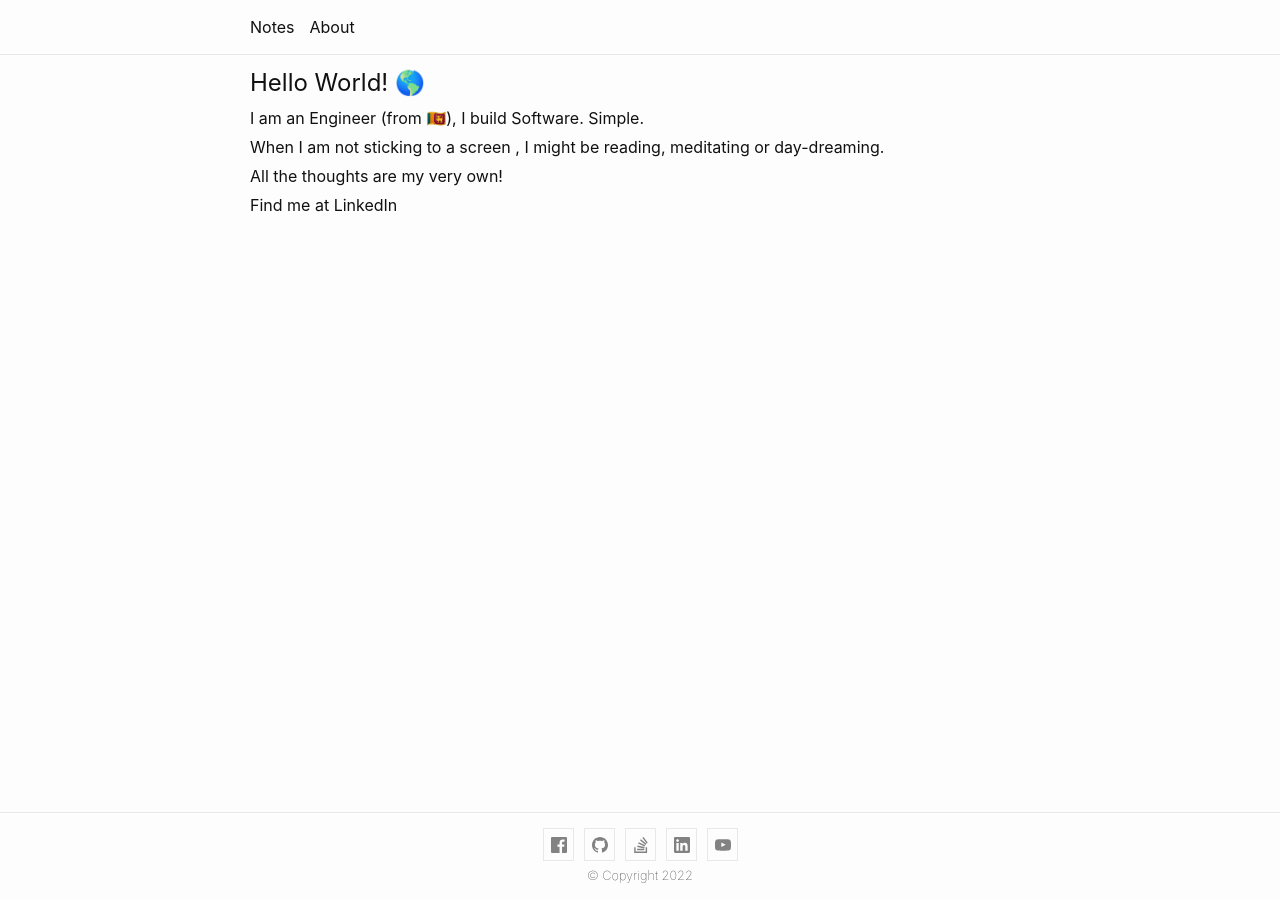
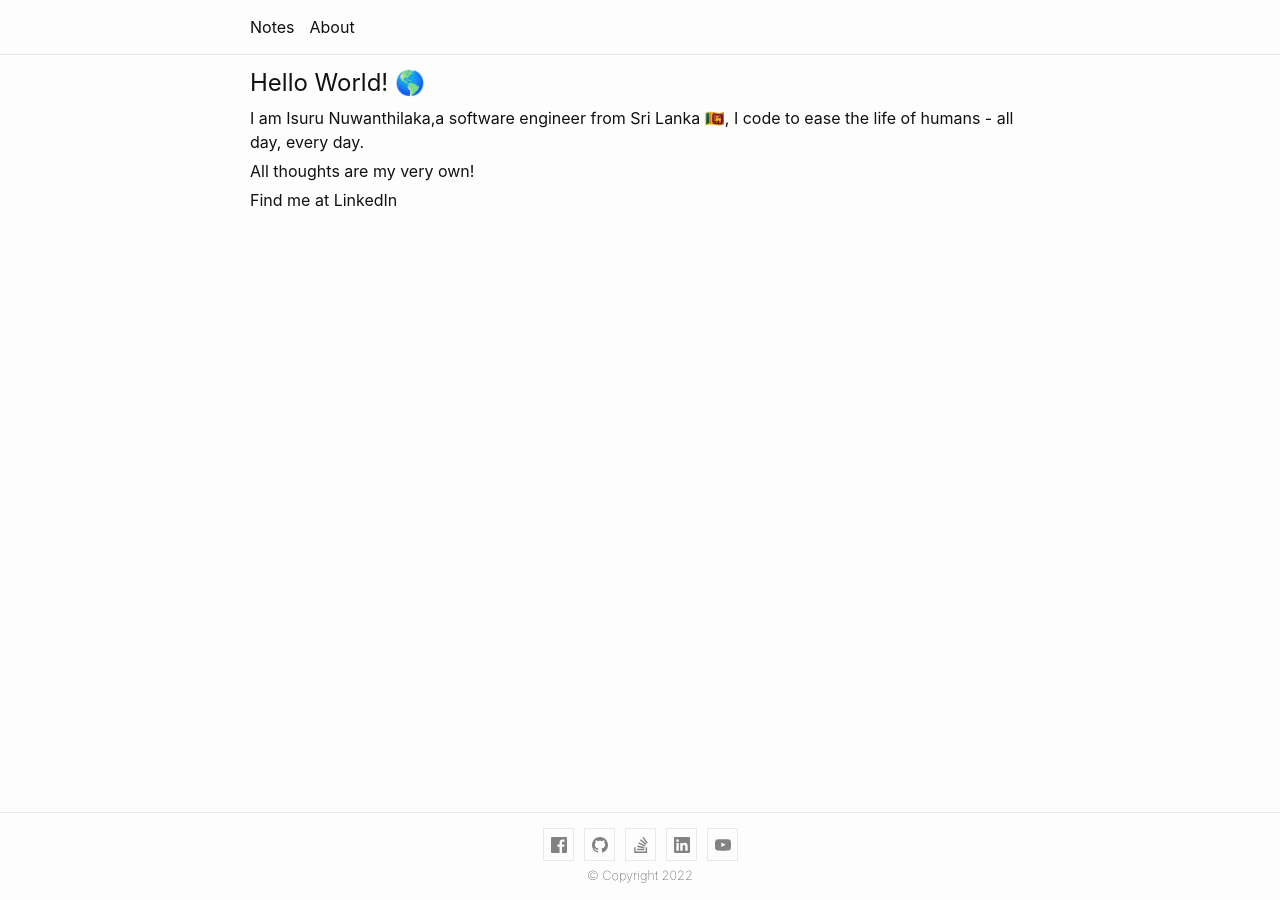
Before and after one commit to isurunuwanthilaka/isurunuwanthilaka.github.io, a Jekyll site: the page built from about.md, in a window 1280 px wide. Built offline with Jekyll 4.4.1, drawn with Linux system fonts in a browser that asks for light colours; nearby versions of some CDN libraries.

Commit message:
update bio

```diff
--- a/about.md
+++ b/about.md
@@ -6,10 +6,8 @@ permalink: /about
 
 ## Hello World! 🌎
 
-I am an Engineer (from 🇱🇰), I build Software. Simple.
+I am Isuru Nuwanthilaka,a software engineer from Sri Lanka 🇱🇰, I code to ease the life of humans - all day, every day.
 
-When I am not sticking to a screen , I might be reading, meditating or day-dreaming.
-
-All the thoughts are my very own!
+All thoughts are my very own!
 
 Find me at [LinkedIn](https://www.linkedin.com/in/isurunuwanthilaka/)
```
Also changed, not shown: _posts/2021-12-19-front-end-starter.md (+1 -1 lines).
